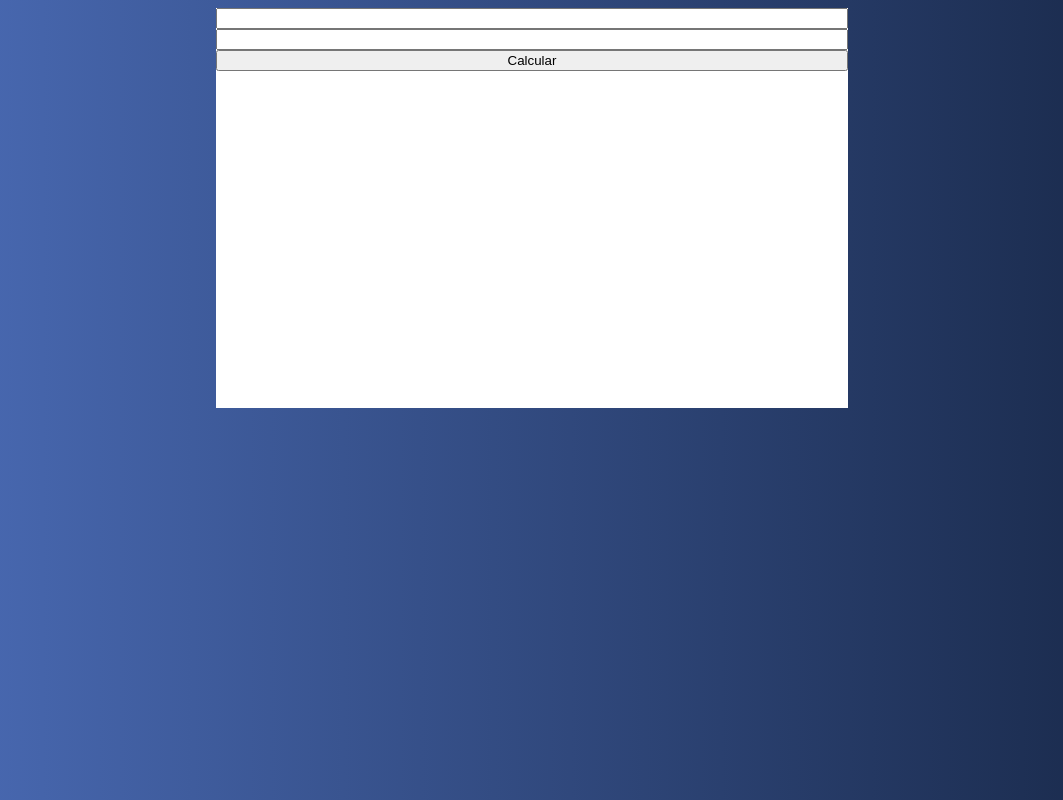
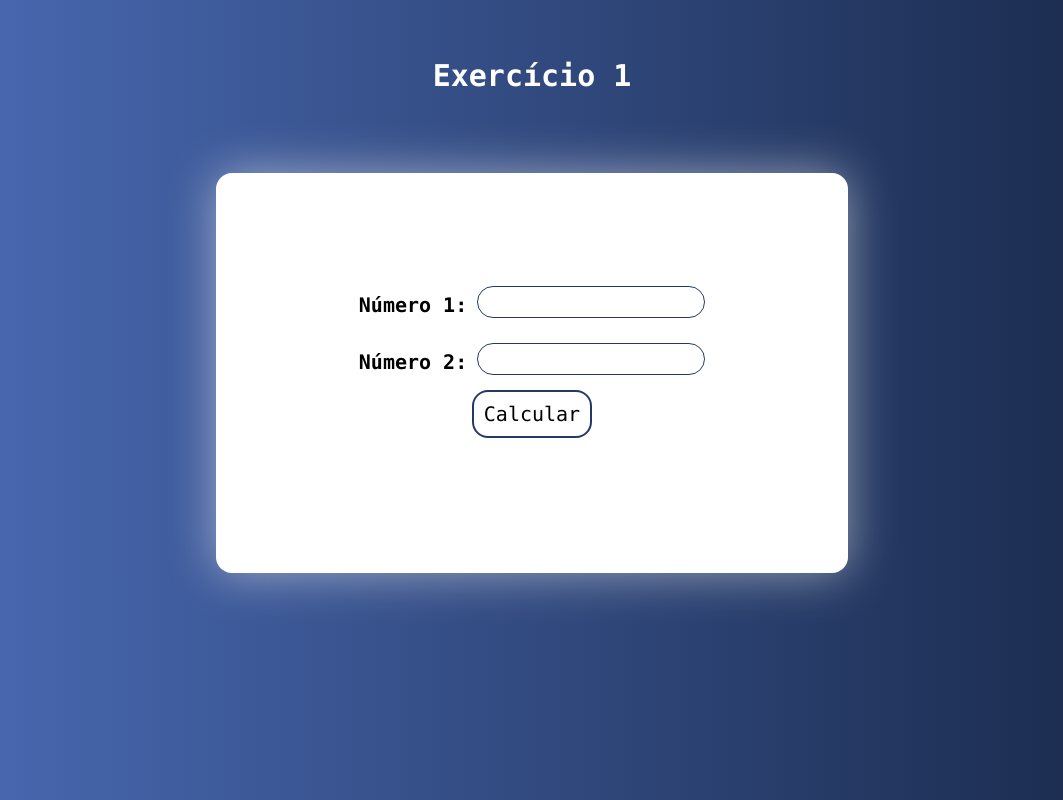
Before and after one commit to yandevv/ExercicioJavascriptDaniel, a plain HTML site: page exercicios/exercicio1.html in a window 1280 px wide. Shown: the whole page, without its empty margins (108-1171 px from the left). Drawn offline with Linux system fonts and the light colour scheme.

Commit message:
Add: Added Exercise 1 (Resolved)

```diff
--- a/exercicios/exercicio1.html
+++ b/exercicios/exercicio1.html
@@ -1,17 +1,35 @@
 <!DOCTYPE html>
 <html lang="pt-BR">
-<head>
-    <meta charset="UTF-8">
-    <meta http-equiv="X-UA-Compatible" content="IE=edge">
-    <meta name="viewport" content="width=device-width, initial-scale=1.0">
-    <link rel="stylesheet" href="../index.css">
+  <head>
+    <meta charset="UTF-8" />
+    <meta http-equiv="X-UA-Compatible" content="IE=edge" />
+    <meta name="viewport" content="width=device-width, initial-scale=1.0" />
+    <link rel="stylesheet" href="../index.css" />
     <title>Exercício 1</title>
-</head>
-<body>
-    <div id="containerExercise">
-        <input type="number">
-        <input type="number">
-        <button>Calcular</button>
+  </head>
+
+  <script>
+    function calc() {
+        let num1 = parseFloat(document.getElementById('num1').value);
+        let num2 = parseFloat(document.getElementById('num2').value);
+
+        document.getElementById('resultadoOp').innerHTML = 'O resultado da operação é de: ' + (num1 + num2);
+    }
+  </script>
+
+  <body>
+    <h1>Exercício 1</h1>
+    <div id='containerExercise'>
+      <div id='input'>
+        <h2>Número 1:</h2>
+        <input type='number' id='num1' />
+      </div>
+      <div id="input">
+        <h2>Número 2:</h2>
+        <input type='number' id='num2' />
+      </div>
+      <button onclick='calc()'>Calcular</button>
+      <h3 id='resultadoOp'></h3>
     </div>
-</body>
+  </body>
 </html>
--- a/index.css
+++ b/index.css
@@ -10,6 +10,8 @@ body {
 h1 {
     color: white;
     font-size: 30px;
+    padding-top: 30px;
+    font-family: monaco, Consolas, Lucida Console, monospace;
 }
 
 /*! Index CSS Changes */
@@ -28,7 +30,7 @@ h1 {
 
 #buttonIndex {
   color: #fff;
-  font-family: monospace;
+  font-family: monaco, Consolas, Lucida Console, monospace;
   filter: drop-shadow(0 0 0.5rem #253969);
   display: flex;
   justify-content: center;
@@ -48,8 +50,60 @@ h1 {
 /*! Exercises CSS Changes */
 #containerExercise {
   display: flex;
+  filter: drop-shadow(0 0 1.5rem rgba(255, 255, 255, 0.5));
   flex-direction: column;
+  justify-content: center;
+  align-items: center;
   background-color: white;
+  border-radius: 16px;
   width: 50%;
   height: 25rem;
+  margin-top: 60px;
 }
+
+#input {
+  display: flex;
+}
+
+#input h2 {
+  margin-right: 10px;
+  font-size: 20px;
+  font-family: monaco, Consolas, Lucida Console, monospace;
+}
+
+#input input {
+  border: 1px solid #253969;
+  border-radius: 16px;
+  height: 30px;
+  margin: 10px 0 10px 0;
+  font-family: monaco, Consolas, Lucida Console, monospace;
+  font-size: 16px;
+  padding: 0 8px 0 8px;
+}
+
+input::-webkit-outer-spin-button,
+input::-webkit-inner-spin-button {
+-webkit-appearance: none;
+margin: 0;
+}
+
+#containerExercise button {
+  padding: 10px;
+  background-color: rgba(255, 255, 255, 0);
+  border-radius: 16px;
+  border: 2px solid #253969;
+  transition: opacity 1s;
+  font-size: 20px;
+  font-family: monaco, Consolas, Lucida Console, monospace;
+}
+
+#containerExercise button:hover {
+  opacity: 0.7;
+}
+
+#resultadoOp {
+  font-size: 16px;
+  font-weight: 500;
+
+  font-family: monaco, Consolas, Lucida Console, monospace;
+}
```
